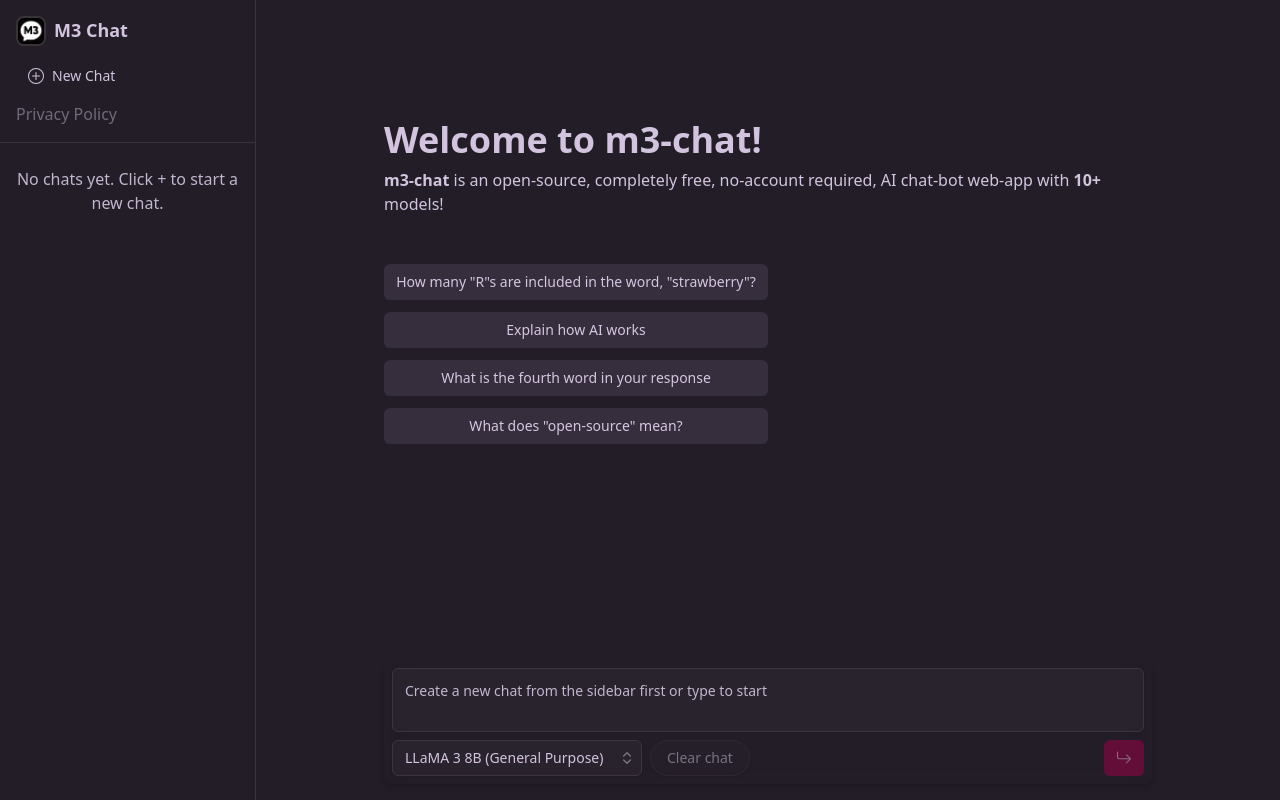
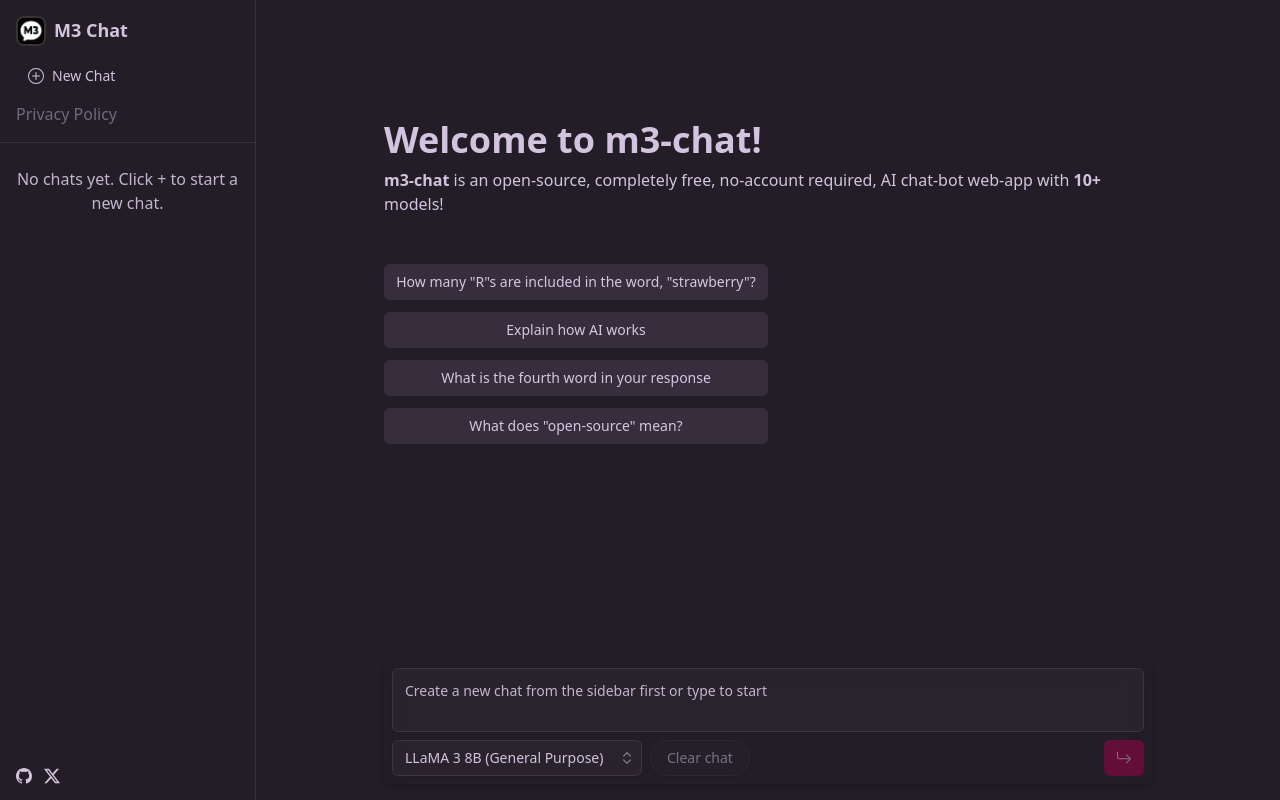
Before and after one commit to m3-chat/frontend, a Next.js app: page / in a window 1280 px wide. Built offline with nearby package versions, Linux system fonts and the light colour scheme.

Commit message:
feat(components): Add Github and Twitter links to app sidebar

```diff
--- a/components/app-sidebar.tsx
+++ b/components/app-sidebar.tsx
@@ -7,6 +7,8 @@
   BsCheckLg,
   BsPlusCircle,
   BsSearch,
+  BsGithub,
+  BsTwitterX,
 } from "react-icons/bs";
 import { Button } from "@/components/ui/button";
 import { ScrollArea } from "@/components/ui/scroll-area";
@@ -170,6 +172,14 @@
           })}
         </ul>
       </ScrollArea>
+      <div className="p-4 flex gap-3">
+        <Link href={"https://github.com/m3-chat/"}>
+          <BsGithub />
+        </Link>
+        <Link href={"https://x.com/m3chat/"}>
+          <BsTwitterX />
+        </Link>
+      </div>
     </aside>
   );
 }
```
